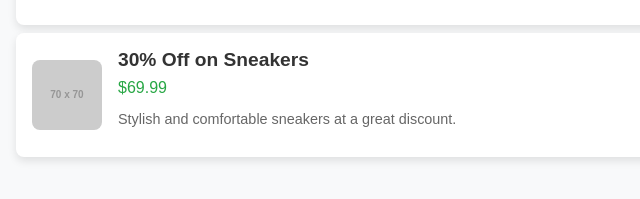
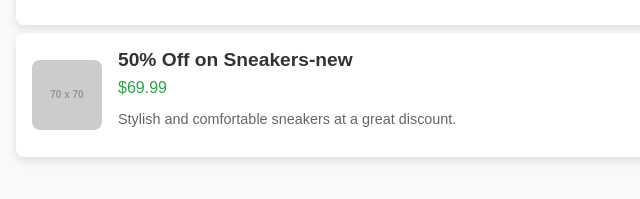
Before and after one commit to tonybbsr/test-page, a plain HTML site: page index.html in a window 1280 px wide. Shown: the part 333-532 px from the top of the page, 0-640 px from the left. Drawn offline with Linux system fonts and the light colour scheme; placeholder pictures from the web are drawn by us.

Commit message:
Update index.html

```diff
--- a/index.html
+++ b/index.html
@@ -89,7 +89,7 @@
     <div class="deal">
       <img src="https://via.placeholder.com/70" alt="Deal Image" class="deal-image">
       <div class="deal-content">
-        <p class="deal-title">30% Off on Sneakers</p>
+        <p class="deal-title">50% Off on Sneakers-new</p>
         <p class="deal-price">$69.99</p>
         <p class="deal-description">Stylish and comfortable sneakers at a great discount.</p>
       </div>
```
